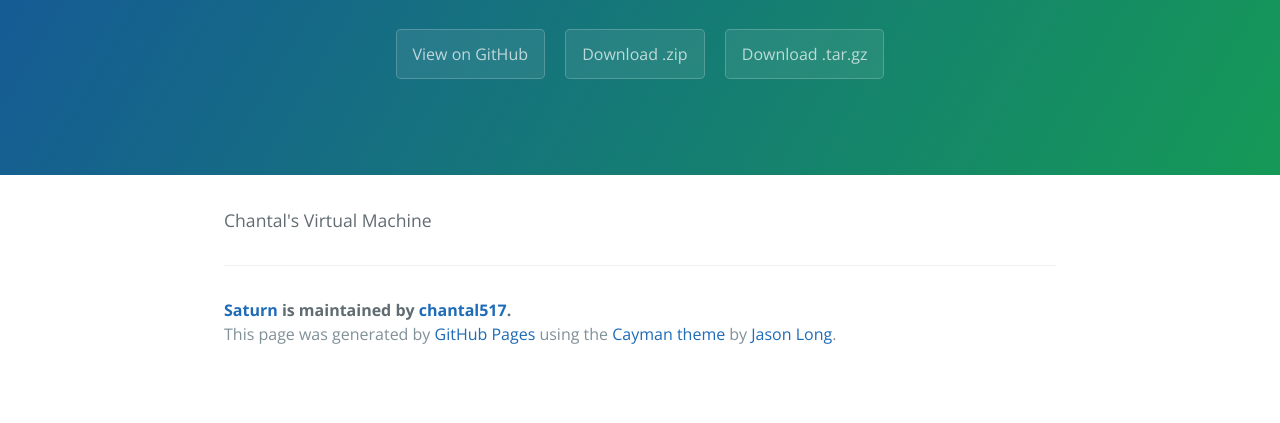
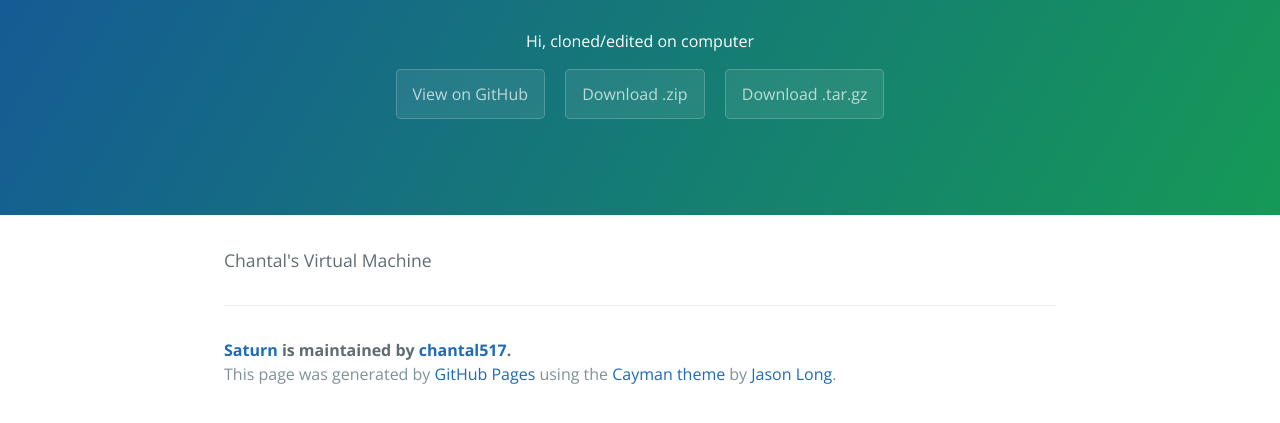
Before and after one commit to chantal517/saturn, a plain HTML site: page index.html in a window 1280 px wide. Shown: the part 161-584 px from the top of the page. Drawn offline with nearby package versions, Linux system fonts and the light colour scheme.

Commit message:
Hi added message.

```diff
--- a/index.html
+++ b/index.html
@@ -13,7 +13,8 @@
     <section class="page-header">
       <h1 class="project-name">Saturn</h1>
       <h2 class="project-tagline"></h2>
-      <a href="https://github.com/chantal517/saturn" class="btn">View on GitHub</a>
+      <p> Hi, cloned/edited on computer</p>
+  <a href="https://github.com/chantal517/saturn" class="btn">View on GitHub</a>
       <a href="https://github.com/chantal517/saturn/zipball/master" class="btn">Download .zip</a>
       <a href="https://github.com/chantal517/saturn/tarball/master" class="btn">Download .tar.gz</a>
     </section>
```
